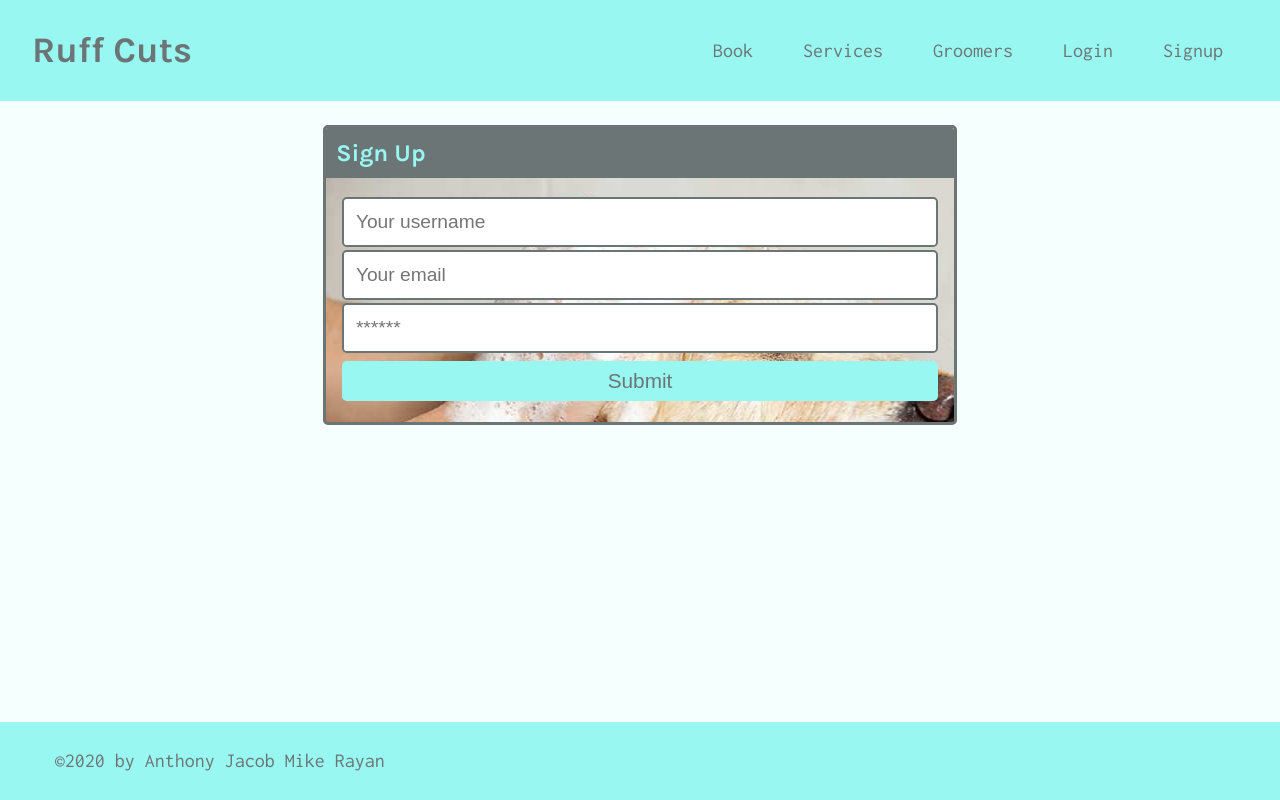
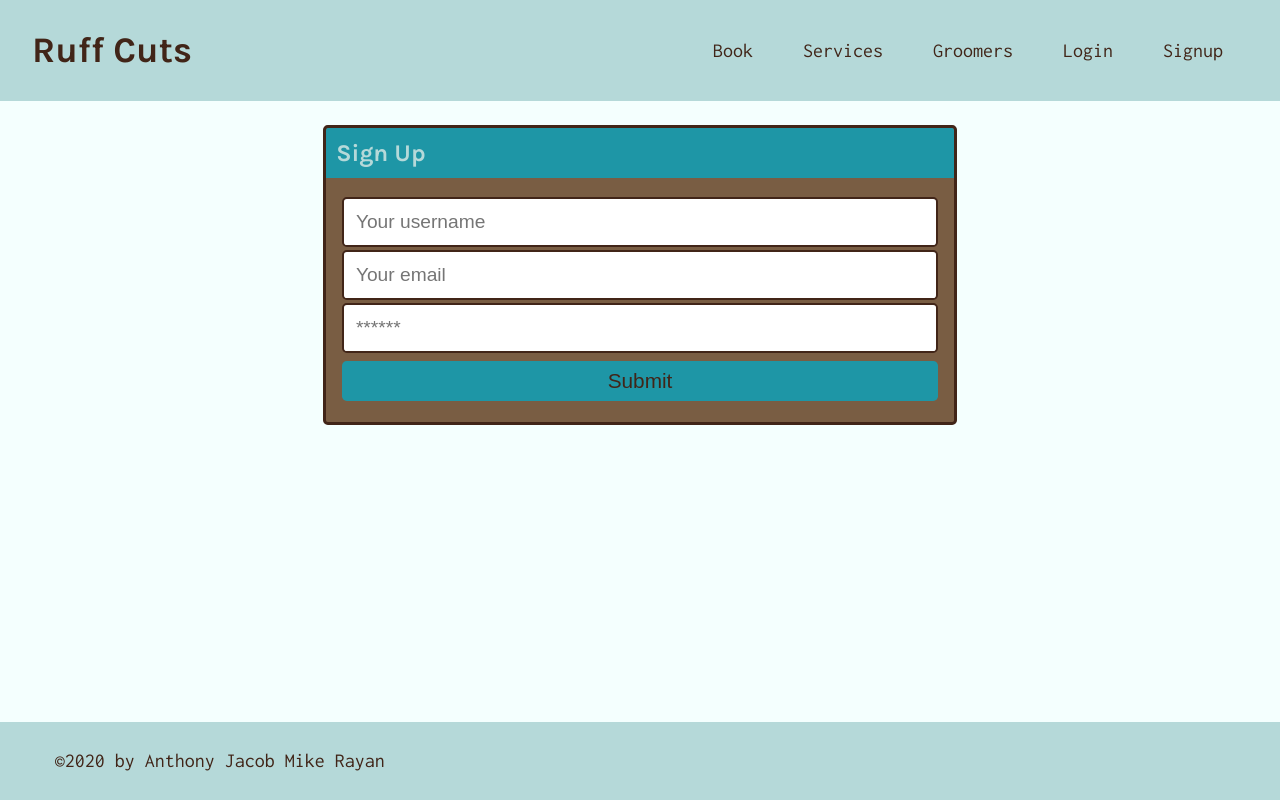
Before and after one commit to Jacob-Banks/group-3, a React (Create React App) app in the folder client/: page /signup in a window 1280 px wide. Built offline with nearby package versions, Linux system fonts and the light colour scheme; no server answers.

Commit message:
landing page

```diff
--- a/client/src/index.css
+++ b/client/src/index.css
@@ -1,10 +1,10 @@
 :root {
-  --primary: #497573;
-  --secondary: #99f7f2;
-  --tertiary: #b2c2c1;
-  --quatrinary: #cadbda;
-  --light: #e1f5f4;
-  --dark: #6c7575;
+  --primary: #1E96A6;
+  --secondary: #B5D9D9;
+  --tertiary: #F6F5F3;
+  --quatrinary: #F6F5F3;
+  --light: #795D43;
+  --dark:  rgb(65, 37, 24);
   --error: rgb(228, 46, 1);
   --border-radius: 0.3rem;
   --spacing-one: calc(1rem * 0.25);
@@ -117,7 +117,7 @@ nav a:hover {
   border: none;
   color: var(--dark);
   outline: none;
-  background-color: var(--secondary);
+  background-color: var(--primary);
   transition: all 0.5s;
 }
 
@@ -139,13 +139,13 @@ nav a:hover {
   background-color: var(--light);
   color: var(--dark);
   overflow-y: scroll;
-  background-image: url(./components/Modal/wash.jpg);
+
 }
 
 .card-header {
   color: var(--secondary);
   margin: 0;
-  background-color: var(--dark);
+  background-color: var(--primary);
   padding: 0.625rem;
   border-radius: calc(0.18rem - 1px) calc(0.18rem - 1px) 0 0;
 }
@@ -201,7 +201,7 @@ nav a:hover {
   top: 0;
   width: 18px;
   height: 18px;
-  border: 2px solid var(--secondary);
+  border: 2px solid var(--primary);
   border-radius: 100%;
   background: #fff;
 }
@@ -210,7 +210,7 @@ nav a:hover {
   content: "";
   width: 12px;
   height: 12px;
-  background-color: var(--secondary);
+  background-color: var(--primary);
   position: absolute;
   top: 5px;
   left: 5px;
@@ -241,6 +241,7 @@ nav a:hover {
 
 .container-fluid {
   width: 100%;
+  margin-left: 20px;
 }
 
 /* DISPLAY */
@@ -1251,3 +1252,7 @@ nav a:hover {
     align-items: center;
   }
 }
+
+  .groomerImg {
+    float: left
+  };
--- a/client/src/pages/Home.js
+++ b/client/src/pages/Home.js
@@ -16,13 +16,11 @@ const Home = () => {
   return (
     <>
       <div className="container-fluid ">
-        <h1>Landing page </h1>
-
+        <h3>We're ready to pamper your pup! </h3>
+        <div className="flex-row">
+          <div className="col-6">
         <p>
-          blah dkafljk dsaflkdfja adfslkjfak adflksjfa adskljfdka dafskalnf blah
-          dkafljk dsaflkdfja adfslkjfak adflksjfa adskljfdka dafskalnf blah
-          dkafljk dsaflkdfja adfslkjfak adflksjfa adskljfdka dafskalnf blah
-          dkafljk dsaflkdfja adfslkjfak adflksjfa adskljfdka dafskalnf
+         Ruff Cuts is the top choice for your dog's grooming needs. We combine years of experience with loving care to keep your furry family members looking great and feeling even better.
         </p>
         <p>check out services! add link</p>
         <p>meet us! add link</p>
@@ -32,6 +30,11 @@ const Home = () => {
           Know what you want book here!
           <button onClick={open2Modal}>Book!</button>
         </p>
+        </div>
+        <div className="col-6">
+        <img src="pupbangs.jpg"/>
+      </div>
+      </div>
       </div>
     </>
   );
```
Also changed, not shown: client/src/components/assets/logo.png (added), client/src/pages/pupbangs.jpg (added).
